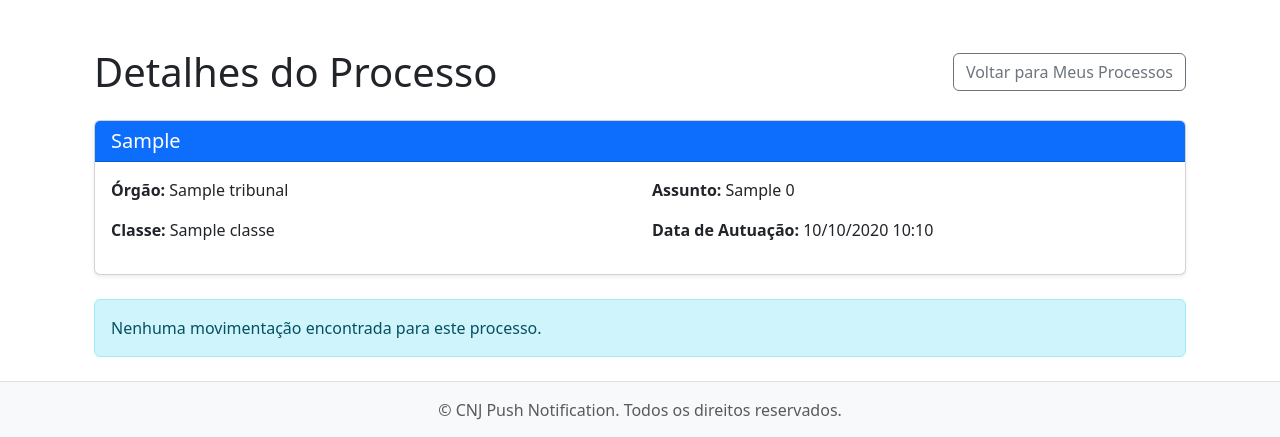
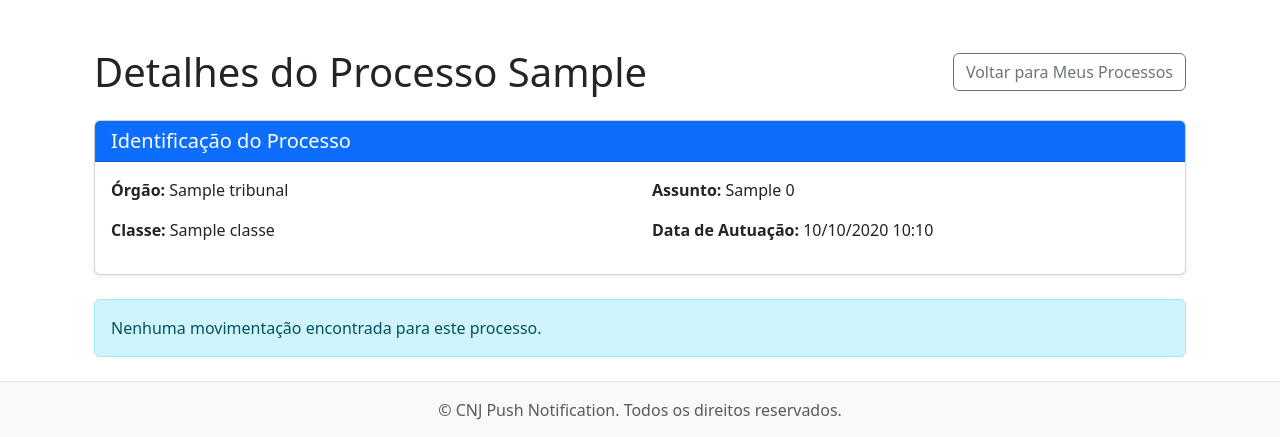
Before and after one commit to HelderVieira/cnj_push_notfication, a Django app: page /processo/1/ in a window 1280 px wide. Shown: the part 149-586 px from the top of the page. Run offline with Django 5.2, Linux system fonts and the light colour scheme; a user stored in the database is signed in; tables that the repository leaves empty hold one stand-in row (values such as "Sample post"); a database or web service that is not in the repository returns one stand-in record (values such as "Sample title"); some libraries are stand-ins or nearby versions.

Commit message:
feat: configure MongoDB integration and update process details UI

```diff
--- a/core/settings.py
+++ b/core/settings.py
@@ -84,8 +84,6 @@ DATABASES = {
 # MongoDB Settings
 MONGODB_URI = config('MONGODB_URI')
 MONGODB_DB_NAME = config('MONGODB_DB_NAME')
-MONGODB_COLLECTION_NAME = config('MONGODB_COLLECTION_NAME')
-
 
 
 # Password validation
--- a/core/utils/mongodb_connector.py
+++ b/core/utils/mongodb_connector.py
@@ -16,7 +16,7 @@ def get_mongodb_collection(collection_name):
 
 def find_process_by_number(numero_processo):
     """Finds a document in the 'processos' collection by numeroProcesso."""
-    collection = get_mongodb_collection(settings.MONGODB_COLLECTION_NAME)
+    collection = get_mongodb_collection("processos")
     if collection is not None:
         try:
             document = collection.find_one({"numeroProcesso": numero_processo})
--- a/templates/website/processo_detail.html
+++ b/templates/website/processo_detail.html
@@ -6,14 +6,14 @@
 {% block content %}
 <div class="container mt-5">
     <div class="d-flex justify-content-between align-items-center mb-4">
-        <h1 class="mb-0">Detalhes do Processo</h1>
+        <h1 class="mb-0">Detalhes do Processo {{ processo.numeroProcesso }}</h1>
         <a href="{% url 'meus_processos' %}" class="btn btn-outline-secondary">Voltar para Meus Processos</a>
     </div>
 
     {% if processo %}
         <div class="card shadow-sm mb-4">
             <div class="card-header bg-primary text-white">
-                <h5 class="mb-0">{{ processo.numeroProcesso|default:numero_processo }}</h5>
+                <h5 class="mb-0">Identificação do Processo</h5>
             </div>
             <div class="card-body">
                 <div class="row">
@@ -31,7 +31,7 @@
 
         {% if movimentacoes %}
             <div class="card shadow-sm">
-                <div class="card-header">
+                <div class="card-header bg-primary text-white">
                     <h5 class="mb-0">Últimas Movimentações</h5>
                 </div>
                 <div class="card-body p-0">
```
Also changed, not shown: README.md, 1 other file.
